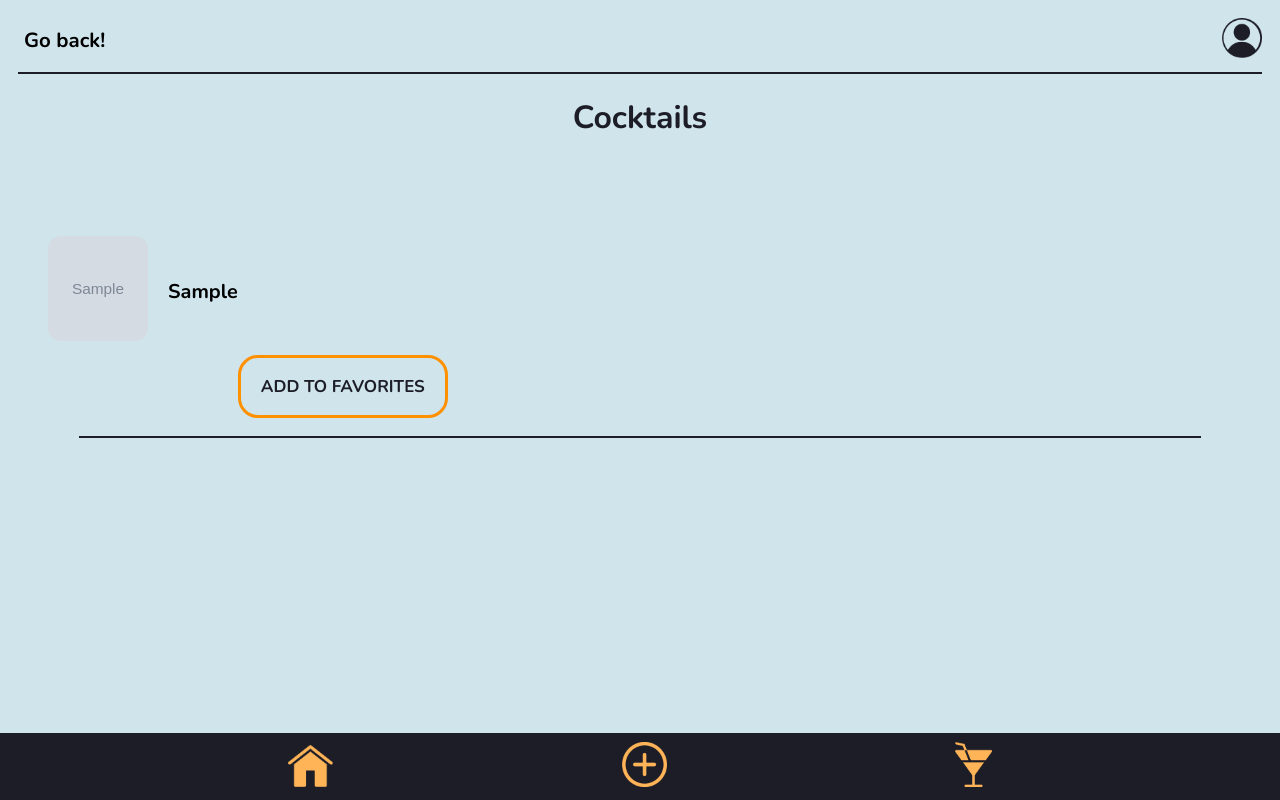
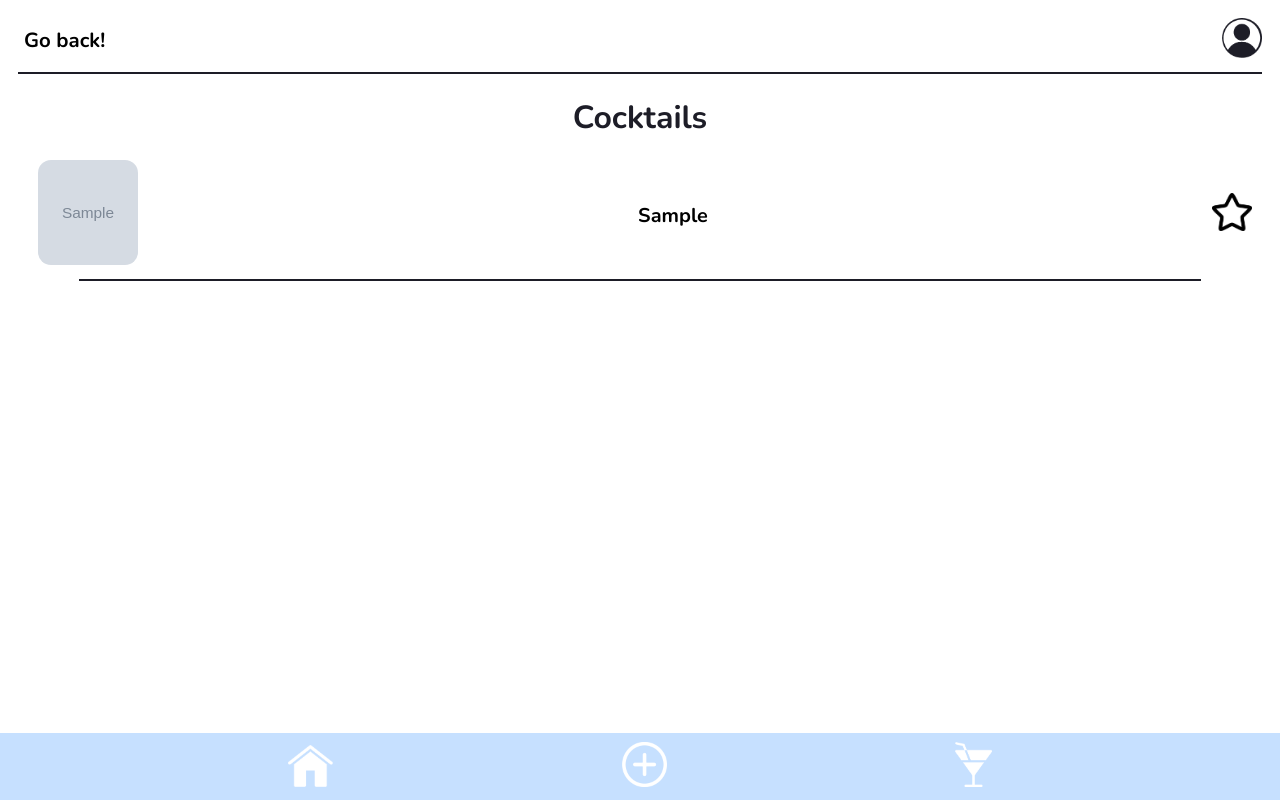
Before and after one commit to CAS-Project-2/Happy-Hour-App, a Node project: template views/cocktails/cocktail-list.hbs in a window 1280 px wide. Run offline with Node 20 templates, Linux system fonts and the light colour scheme; the template is opened without the code that fills it: most values are stand-ins (such as "Sample title", 1, 10 or a date in 2020); grey boxes marked "Sample" are stand-in pictures.

Commit message:
fixed abc cocktail list

```diff
--- a/public/stylesheets/style.css
+++ b/public/stylesheets/style.css
@@ -5,7 +5,7 @@ body {
   padding: 10px;
   font-family: 'Nunito', sans-serif;
   font-size: 17px;
-  background-color: #cfe4eb;
+  background-color: #FFFFFF;
   margin-bottom: 80px;
 }
 #back-button{
@@ -87,7 +87,7 @@ ul {
 
 }
 
- button {
+ .random-button {
   margin-top: 190px;
 
   transition: all .5s ease;
@@ -104,7 +104,7 @@ ul {
   outline: none;
   border-radius: 20px;
 }
-button:hover {
+.welcome-button-style:hover {
   color: #1D1D27;
   background-color: #ff9101;
 }
@@ -114,7 +114,7 @@ button:hover {
 
 .top-navbar{
   width: 100%;
-  background-color: #cfe4eb;
+
   display: flex;
   justify-content: end;
 }
@@ -133,7 +133,7 @@ hr{
 }
 
 .bottom-navbar {
-  background-color: #1D1D27;
+  background-color: #C6E0FF;
   position: fixed;
   bottom: 0;
   left: 0;
@@ -141,8 +141,8 @@ hr{
   justify-content: center;
 
   width: 100%;
-  border-top: 9px solid #1D1D27;
-  border-bottom: 7px solid #1D1D27;
+  border-top: 9px solid #C6E0FF;
+  border-bottom: 7px solid #C6E0FF;
   margin-left: 0;
 }
 
@@ -225,10 +225,27 @@ hr{
 }
 
 .cocktail-container{
-  margin: 10px 10px ;
   display: flex;
   flex-direction: row;
   align-items: center;
+  margin-top: 5px;
+  justify-content: space-between;
+}
+.cocktail-container h3{
+  text-align: left;
+  margin-left: -4px;
+}
+.fav-icon{
+  text-align: left;
+  margin-right: 10px;
+  margin-left: 20px;
+
+}
+.fav-button  {
+
+  border: transparent;
+
+  width: 40px;
 }
 
 
@@ -340,9 +357,7 @@ hr{
 }
 
 
-button #fav-btn {
-  background-color: yellow;
-}
+
 .flex-outer {
   display: flex;
   flex-direction: column;
--- a/views/cocktails/cocktail-list.hbs
+++ b/views/cocktails/cocktail-list.hbs
@@ -12,7 +12,7 @@
     <h3>{{strDrink}}</h3>
 
 
-  <a href="/users/add-to-favorites/{{idDrink}}"><button>Add to favorites</button></a>
+  <a class="fav-icon" href="/users/add-to-favorites/{{idDrink}}"><img class="fav-button" src="/images/fav-icon.png" alt="Fav icon"></a>
  </div>
  <hr>
 
--- a/views/cocktails/cocktailsByGlass.hbs
+++ b/views/cocktails/cocktailsByGlass.hbs
@@ -11,7 +11,7 @@
     <li class="drink-title">{{this.strDrink}}</li>
     <img src="{{strDrinkThumb}}" width="50px" class="image-thumbnail" alt="Cocktail Image">
     <a href="/cocktail/{{idDrink}}" class>See</a>
-     <a href="/users/add-to-favorites/{{idDrink}}"><button>Add to favorites</button></a>
+     <a href="/users/add-to-favorites/{{idDrink}}"><img  class="fav-button" src="/images/fav-icon.png" alt="Fav icon"></a>
 
     {{/each}}
   </ul>
--- a/views/cocktails/filtered-liquor.hbs
+++ b/views/cocktails/filtered-liquor.hbs
@@ -12,7 +12,7 @@
 
     <a href="/cocktail/{{idDrink}}"><img class="cocktaimImg-list" src="{{strDrinkThumb}}" alt="Cocktail Image" /></a>
     <h3>{{strDrink}}</h3>
-    <a href="/users/add-to-favorites/{{idDrink}}"><button id="fav-btn"><img src="/images/fav-icon.png" width="25px" alt=""></button></a>
+    <a href="/users/add-to-favorites/{{idDrink}}"><img class="fav-button" src="/images/fav-icon.png" alt="Fav icon"></a>
  </div>
   <hr>
 {{/each}}
--- a/views/partials/navbar.hbs
+++ b/views/partials/navbar.hbs
@@ -1,9 +1,9 @@
 <div class="bottom-navbar">
 
     <div class="nav-links">
-        <a href="/"> <img src="/images/home-orange.png"></a>
-        <a href="/users/create-cocktail"><img src="/images/create-orange.png"> </a>
-        <a href="/cocktail"><img id="cocktail-icon" src="/images/cocktail-orange.png"></a>
+        <a href="/"> <img src="/images/home-white.png"></a>
+        <a href="/users/create-cocktail"><img src="/images/create-white.png"> </a>
+        <a href="/cocktail"><img id="cocktail-icon" src="/images/cocktail-white.png"></a>
     </div>
 
 
--- a/views/welcome-page.hbs
+++ b/views/welcome-page.hbs
@@ -3,7 +3,7 @@
     <div class="welcome-page-container">
         <img src="/images/sassy-hour-logo2.png" class="logo-welcome-page" alt="Sassy Hour">
          <form action="/cocktail/random">
-            <button class="welcome-button-style" >
+            <button class="random-button" >
             Random Cocktail!
             </button>
         </form>
```
Also changed, not shown: models/Favorites.model.js (deleted, +0 -10 lines).
